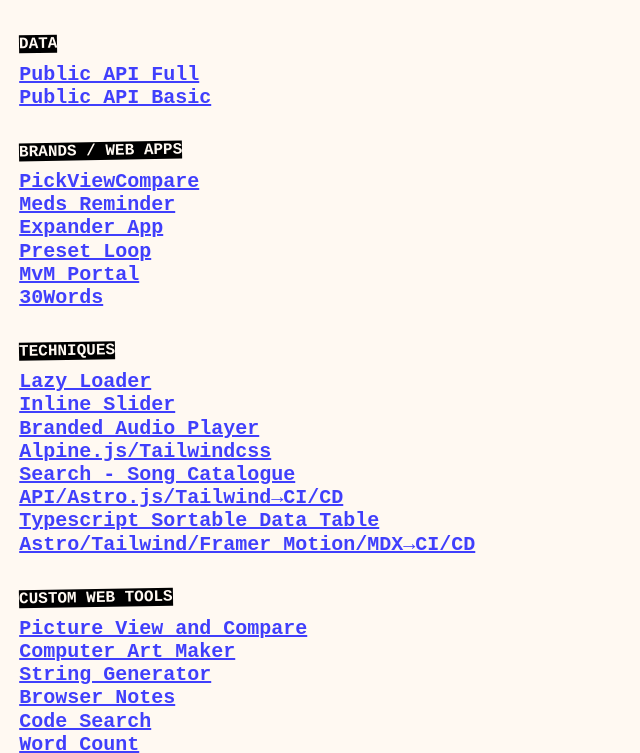
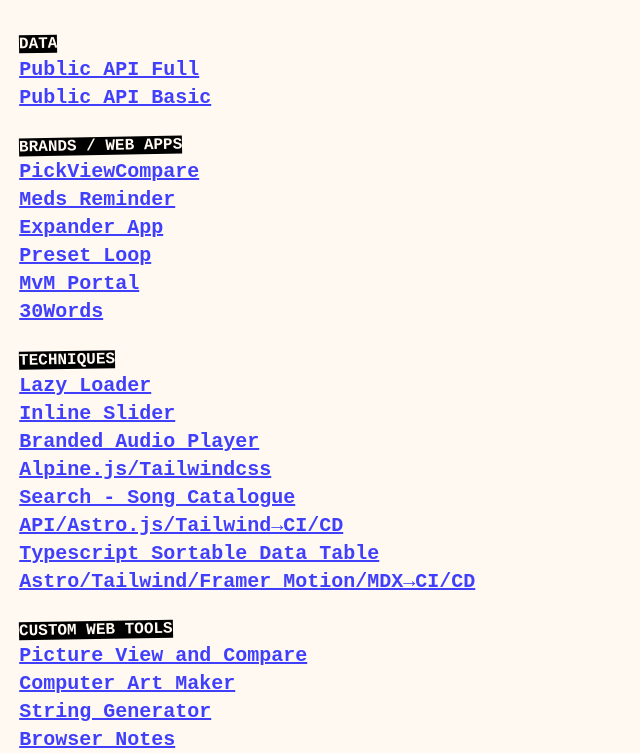
Before and after one commit to helloMatthew/helloMatthew.github.io, a plain HTML site: page index.html in a window 1280 px wide. Shown: the part 85-838 px from the top of the page, without its empty margins (0-640 px from the left). Drawn offline with Linux system fonts and the light colour scheme.

Commit message:
replace p line height with margin for improved styling

```diff
--- a/index.html
+++ b/index.html
@@ -33,7 +33,8 @@
     width: fit-content;
   }
   p{
-    line-height: .2rem;
+    line-height: inherit;
+    margin: 5px 0;
   }
   .categories{
     rotate: -1deg;
```
